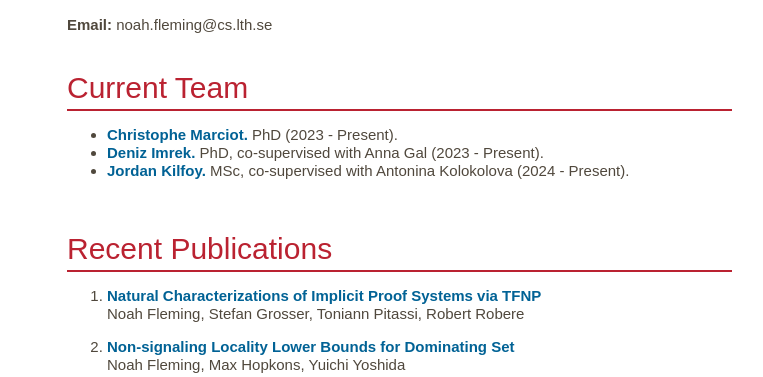
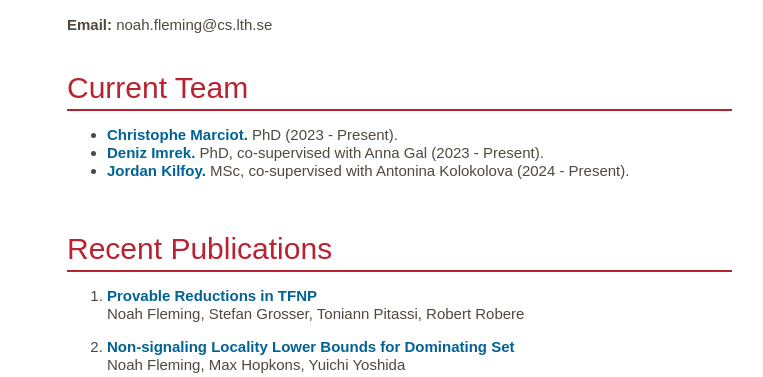
Before and after one commit to noahrfleming/noahrfleming.github.io, a plain HTML site: page index.html in a window 1280 px wide. Shown: the part 440-817 px from the top of the page, without its empty margins (258-1021 px from the left). Drawn offline with Linux system fonts and the light colour scheme.

Commit message:
Update index.html

```diff
--- a/index.html
+++ b/index.html
@@ -75,7 +75,7 @@
                         <ol>
                             <li>
                                 <p>
-                                    <span class="article"><a class="pubLink", href="papers/provableReductions.pdf">Natural Characterizations of Implicit Proof Systems via TFNP</a></span><br />
+                                    <span class="article"><a class="pubLink", href="papers/Implicit.pdf">Provable Reductions in TFNP</a></span><br />
                                     Noah Fleming, Stefan Grosser, Toniann Pitassi, Robert Robere<br />
                                 </p>
                             </li>
```
